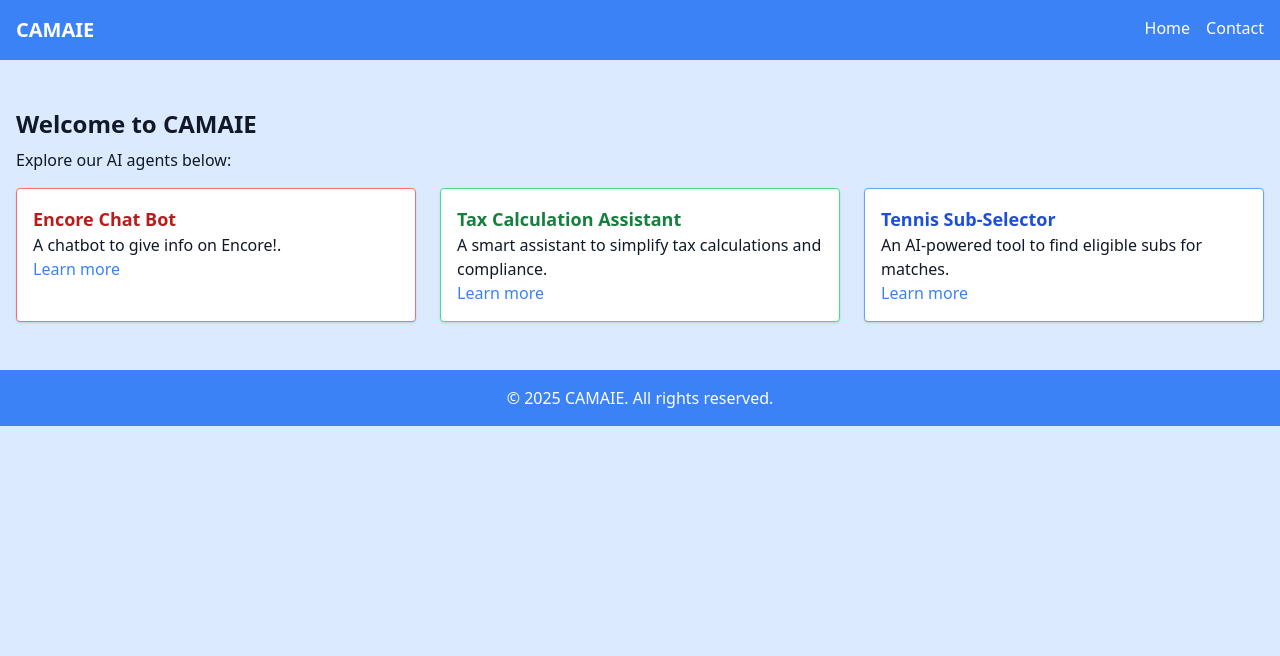
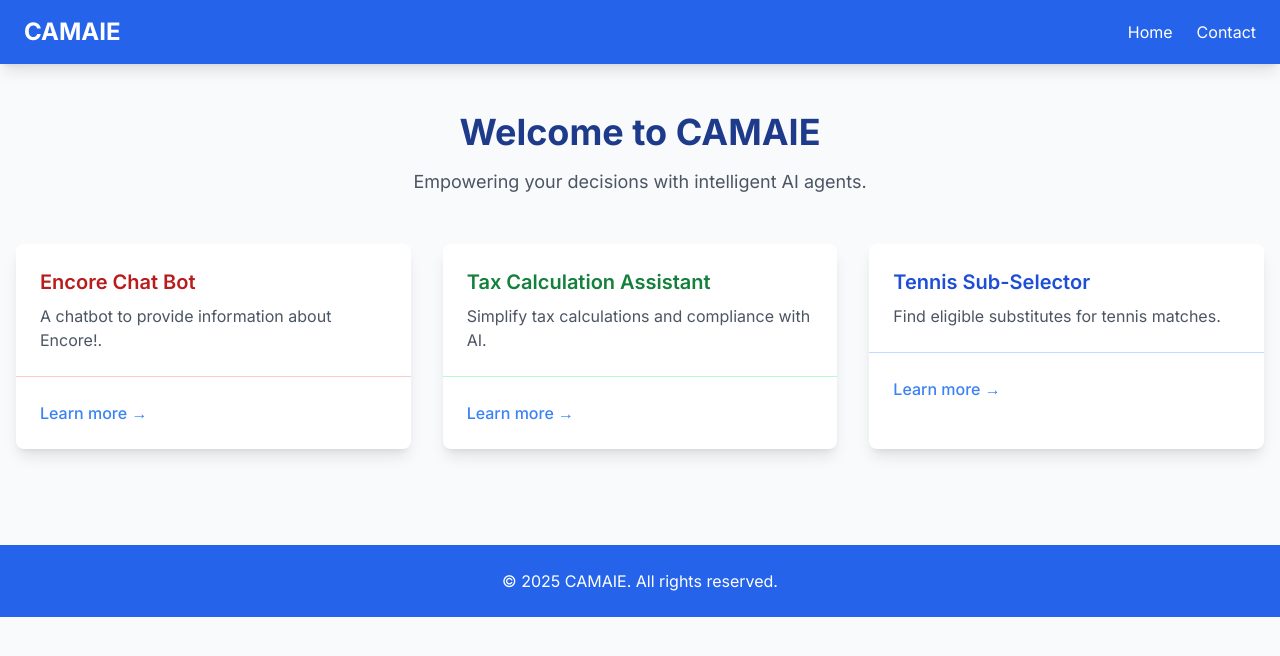
Before and after one commit to megan55555/CAMAIE, a website: page index.html in a window 1280 px wide. Drawn offline with nearby package versions, Linux system fonts and the light colour scheme.

Commit message:
Update index.html

```diff
--- a/index.html
+++ b/index.html
@@ -5,47 +5,74 @@
     <meta name="viewport" content="width=device-width, initial-scale=1.0">
     <title>CAMAIE - AI Agents</title>
     <script src="https://cdn.tailwindcss.com"></script>
+    <link href="https://fonts.googleapis.com/css2?family=Inter:wght@400;500;600;700&display=swap" rel="stylesheet">
+    <style>
+        body {
+            font-family: 'Inter', sans-serif;
+        }
+    </style>
 </head>
-<body class="bg-blue-100 text-gray-900">
+<body class="bg-gray-50 text-gray-900">
     <!-- Navbar -->
-    <nav class="bg-blue-500 p-4 text-white">
-        <div class="container mx-auto flex justify-between">
-            <h1 class="text-xl font-bold">CAMAIE</h1>
-            <ul class="flex space-x-4">
-                <li><a href="index.html" class="hover:underline">Home</a></li>
-                <li><a href="contact.html" class="hover:underline">Contact</a></li>
+    <nav class="bg-blue-600 shadow-lg">
+        <div class="container mx-auto px-6 py-4 flex justify-between items-center">
+            <h1 class="text-2xl font-bold text-white">CAMAIE</h1>
+            <ul class="flex space-x-6">
+                <li><a href="index.html" class="text-white hover:text-blue-200 transition duration-300">Home</a></li>
+                <li><a href="contact.html" class="text-white hover:text-blue-200 transition duration-300">Contact</a></li>
             </ul>
         </div>
     </nav>
 
     <!-- Main Content -->
-    <div class="container mx-auto mt-8 p-4">
-        <h2 class="text-2xl font-bold">Welcome to CAMAIE</h2>
-        <p class="mt-2">Explore our AI agents below:</p>
+    <div class="container mx-auto px-4 py-12">
+        <div class="text-center mb-12">
+            <h2 class="text-4xl font-bold text-blue-900 mb-4">Welcome to CAMAIE</h2>
+            <p class="text-lg text-gray-600">Empowering your decisions with intelligent AI agents.</p>
+        </div>
 
         <!-- AI Agents List -->
-        <div class="grid grid-cols-1 md:grid-cols-2 lg:grid-cols-3 gap-6 mt-4">
-            <div class="bg-white p-4 rounded shadow border border-red-400">
-                <h3 class="text-lg font-semibold text-red-700">Encore Chat Bot</h3>
-                <p>A chatbot to give info on Encore!.</p>
-                <a href="tennis.html" class="text-blue-500 hover:underline">Learn more</a>
+        <div class="grid grid-cols-1 md:grid-cols-2 lg:grid-cols-3 gap-8">
+            <!-- Encore Chat Bot Card -->
+            <div class="bg-white rounded-lg shadow-lg overflow-hidden transform hover:scale-105 transition-transform duration-300">
+                <div class="p-6 border-b border-red-200">
+                    <h3 class="text-xl font-semibold text-red-700">Encore Chat Bot</h3>
+                    <p class="mt-2 text-gray-600">A chatbot to provide information about Encore!.</p>
                 </div>
-            <div class="bg-white p-4 rounded shadow border border-green-400">
-                <h3 class="text-lg font-semibold text-green-700">Tax Calculation Assistant</h3>
-                <p>A smart assistant to simplify tax calculations and compliance.</p>
-                <a href="tax.html" class="text-blue-500 hover:underline">Learn more</a>
+                <div class="p-6">
+                    <a href="tennis.html" class="text-blue-500 hover:text-blue-700 font-medium">Learn more →</a>
                 </div>
-             <div class="bg-white p-4 rounded shadow border border-blue-400">
-                <h3 class="text-lg font-semibold text-blue-700">Tennis Sub-Selector</h3>
-                <p>An AI-powered tool to find eligible subs for matches.</p>
-                <a href="tennis-sub-selector.html" class="text-blue-500 hover:underline">Learn more</a>
+            </div>
+
+            <!-- Tax Calculation Assistant Card -->
+            <div class="bg-white rounded-lg shadow-lg overflow-hidden transform hover:scale-105 transition-transform duration-300">
+                <div class="p-6 border-b border-green-200">
+                    <h3 class="text-xl font-semibold text-green-700">Tax Calculation Assistant</h3>
+                    <p class="mt-2 text-gray-600">Simplify tax calculations and compliance with AI.</p>
+                </div>
+                <div class="p-6">
+                    <a href="tax.html" class="text-blue-500 hover:text-blue-700 font-medium">Learn more →</a>
+                </div>
+            </div>
+
+            <!-- Tennis Sub-Selector Card -->
+            <div class="bg-white rounded-lg shadow-lg overflow-hidden transform hover:scale-105 transition-transform duration-300">
+                <div class="p-6 border-b border-blue-200">
+                    <h3 class="text-xl font-semibold text-blue-700">Tennis Sub-Selector</h3>
+                    <p class="mt-2 text-gray-600">Find eligible substitutes for tennis matches.</p>
+                </div>
+                <div class="p-6">
+                    <a href="tennis-sub-selector.html" class="text-blue-500 hover:text-blue-700 font-medium">Learn more →</a>
+                </div>
             </div>
         </div>
     </div>
 
     <!-- Footer -->
-    <footer class="bg-blue-500 p-4 text-center text-white mt-8">
-        <p>&copy; 2025 CAMAIE. All rights reserved.</p>
+    <footer class="bg-blue-600 py-6 mt-12">
+        <div class="container mx-auto px-4 text-center">
+            <p class="text-white">&copy; 2025 CAMAIE. All rights reserved.</p>
+        </div>
     </footer>
 
     <script>
@@ -63,6 +90,5 @@
             document.getElementById("userInput").value = ""; // Clear input
         });
     </script>
-
 </body>
 </html>
```
Lines whose indentation alone changed are shown as unchanged.
